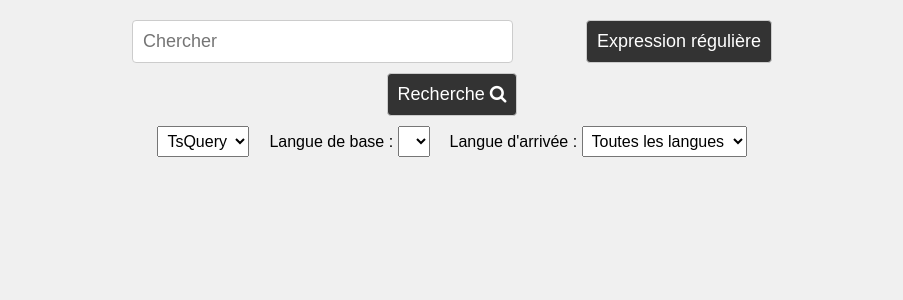
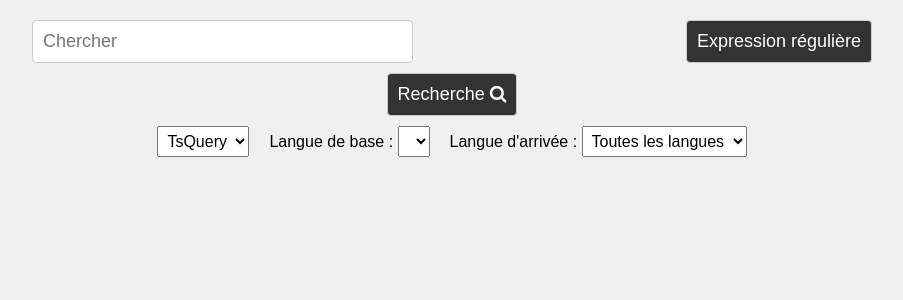
Before and after one commit to Lexika-Project/lexika, a Flask app: page /home in a window 1280 px wide. Shown: the part 60-360 px from the top of the page, without its empty margins (188-1091 px from the left). Run offline with Flask 3, Linux system fonts and the light colour scheme; data that the repository does not hold is empty; some libraries are stand-ins or nearby versions.

Commit message:
Update style.css

```diff
--- a/site/static/css/style.css
+++ b/site/static/css/style.css
@@ -129,7 +129,7 @@ table th {
 }
 
 #regex-btn {
-    margin-left: 200px;
+    margin-left: 400px;
 }
 
 #search {
```
